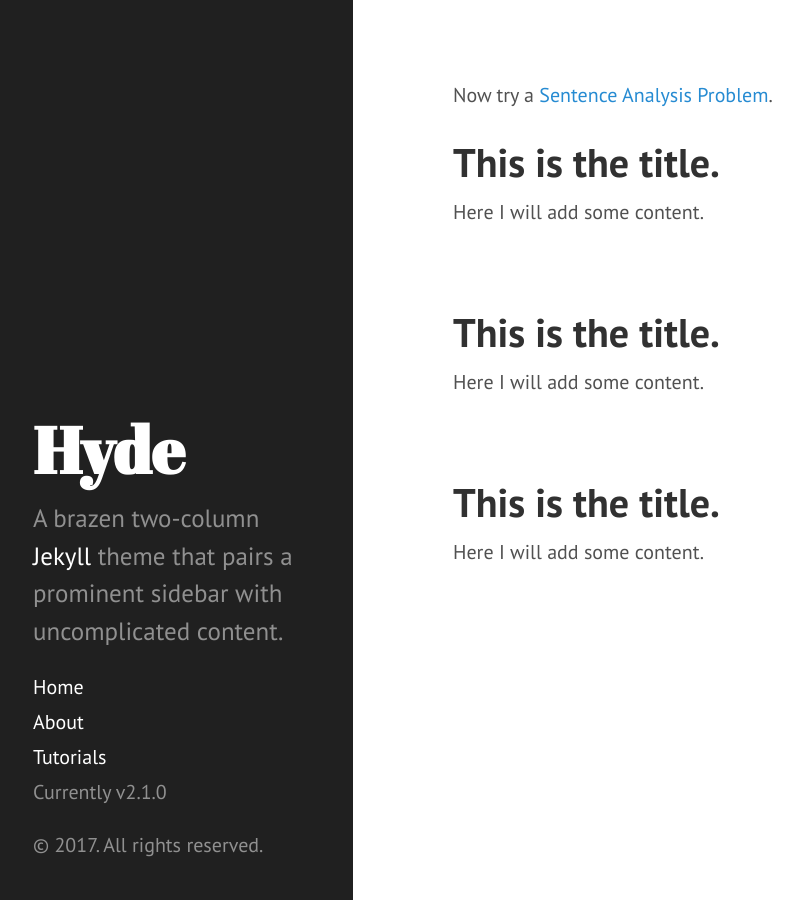
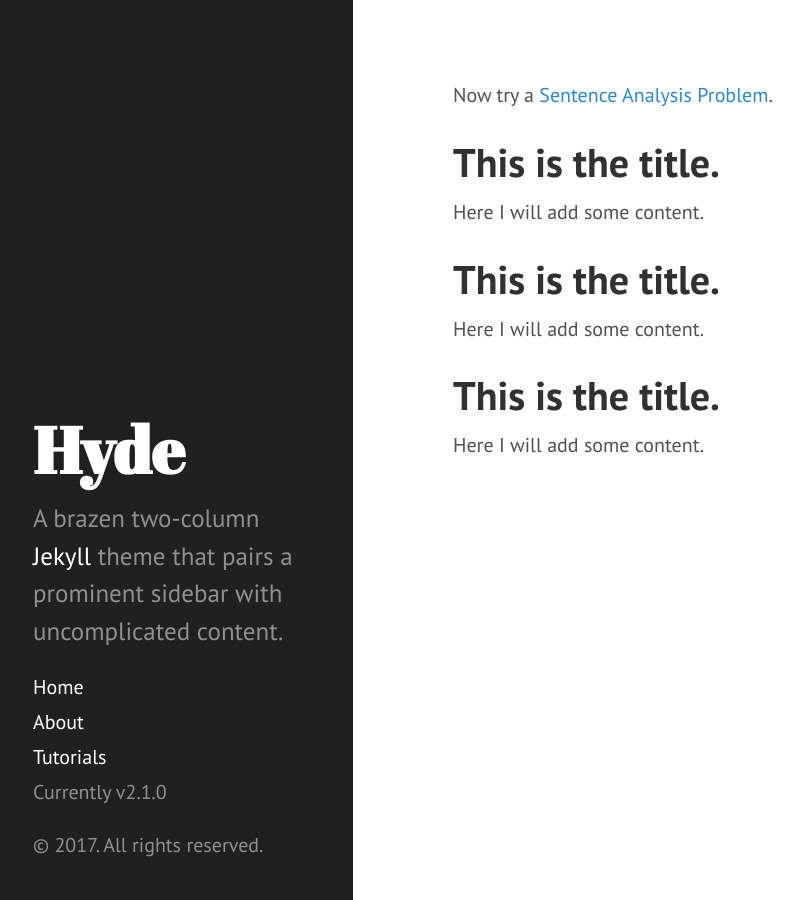
Before and after one commit to srogersact/srogersact.github.io, a Jekyll site: the page built from index.html, in a window 1280 px wide. Shown: the whole page, without its empty margins (7-809 px from the left). Built offline with Jekyll 4.4.1, drawn with Linux system fonts in a browser that asks for light colours; the list of posts is cut into pages by our own code.

Commit message:
Get rid of "post" and see what happens.

```diff
--- a/index.html
+++ b/index.html
@@ -6,9 +6,10 @@
 Now try a
 <a href="{{ site.baseurl }}tutorial01/sentence_problem01.html">Sentence Analysis Problem</a>.
 
-<div class="posts">
- <!--  {% for post in paginator.posts %} -->
-  <div class="post">
+<!-- <div class="posts">
+  {% for post in paginator.posts %}
+  <div class="post"> -->
+  <div>
  <!--    <h1 class="post-title">This is the title. -->
         <h1>This is the title.
 <!--       <a href="{{ post.url }}">
```
